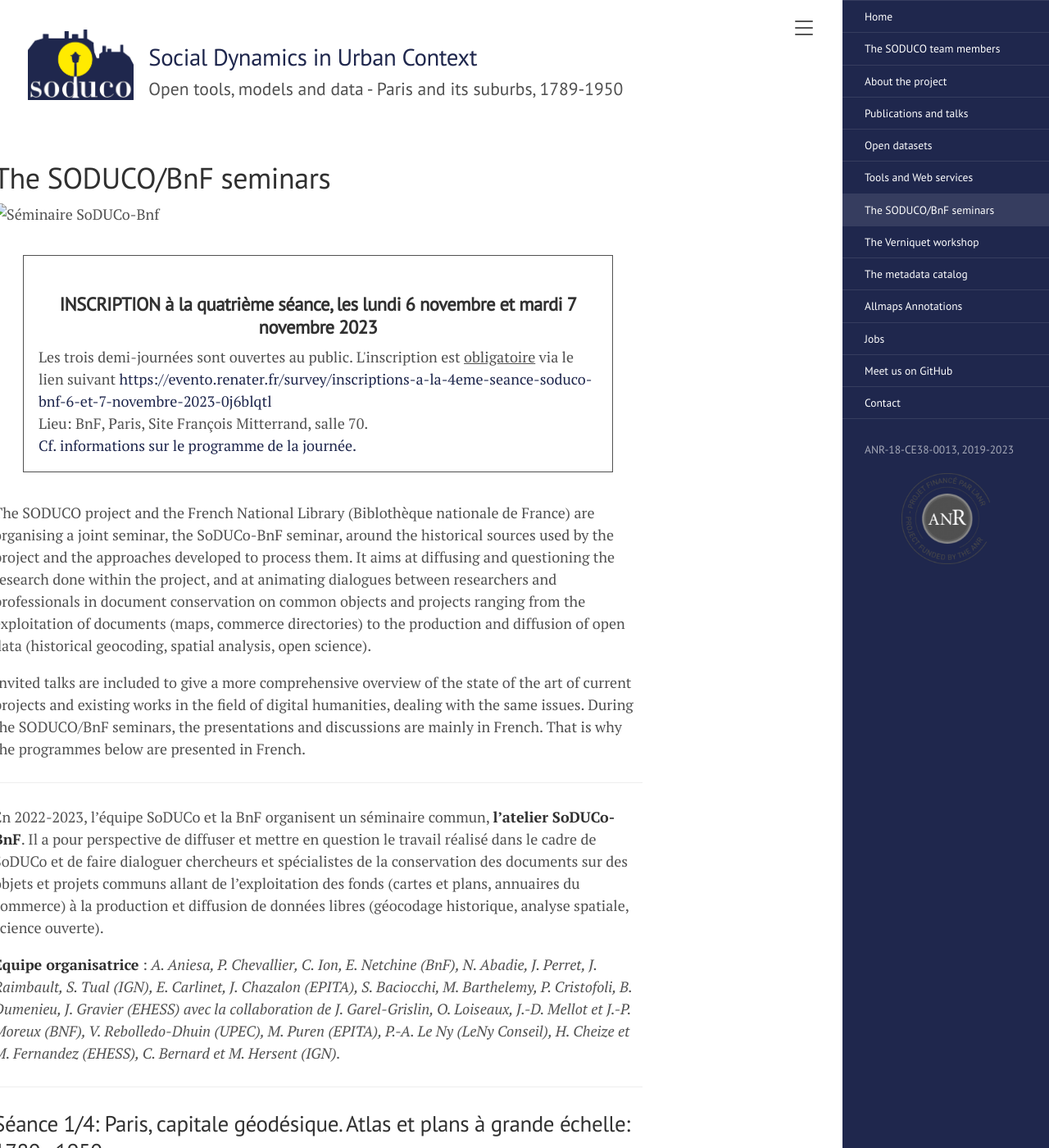
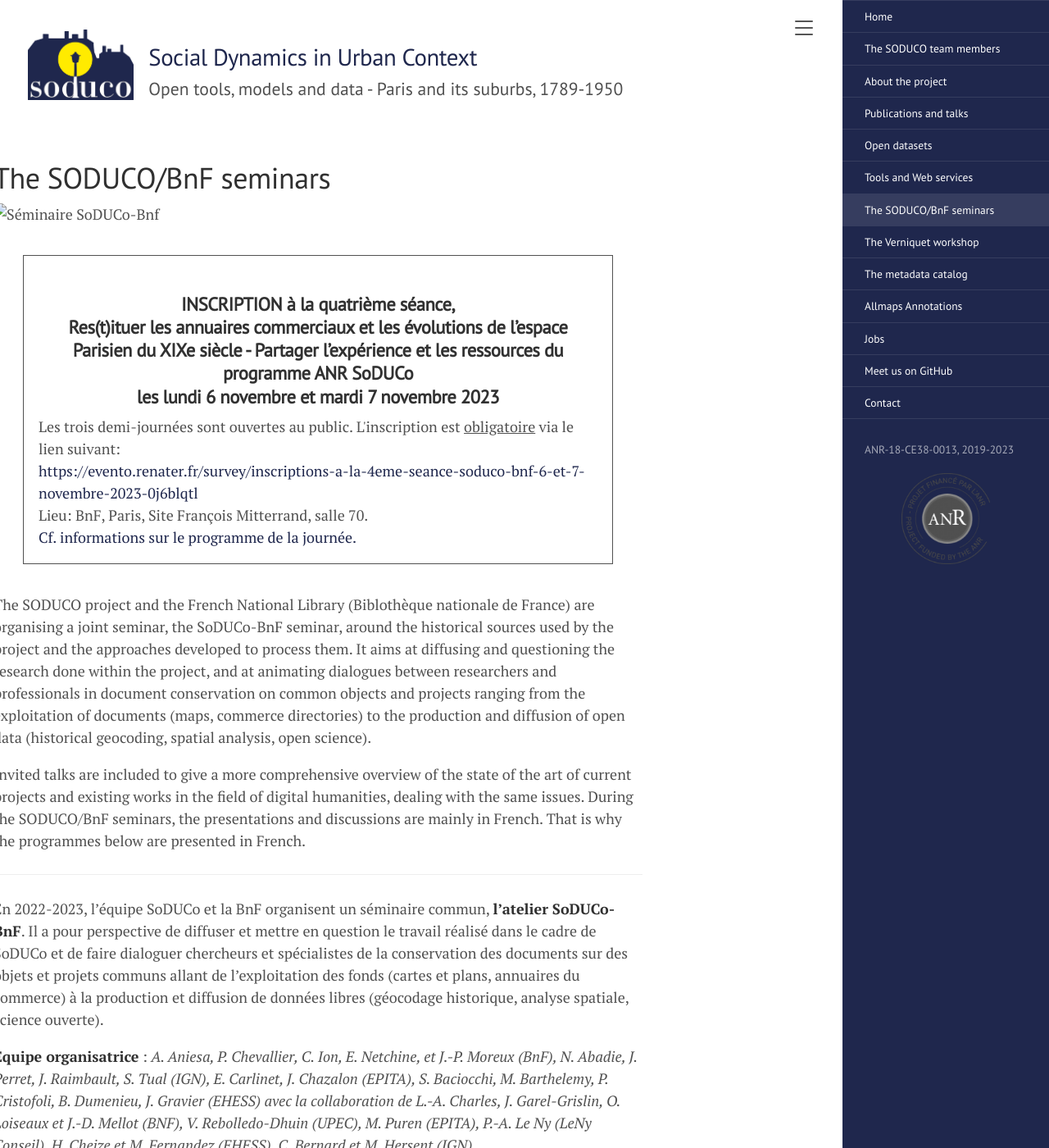
Before and after one commit to soduco/soduco.github.io, a Jekyll site: the page built from soduco_bnf_seminars.md, in a window 1280 px wide and 1400 px high. Shown: the whole window at 82% size. Built offline with Jekyll 4.4.1, drawn with Linux system fonts in a browser that asks for light colours; some of the changed text lies outside the part shown.

Commit message:
entete 3

```diff
--- a/soduco_bnf_seminars.md
+++ b/soduco_bnf_seminars.md
@@ -8,8 +8,8 @@
 
 
 <div id="ed" markdown="0" style="margin:2em; border:1px solid; padding: 1rem;">
-<h3 style="text-align:center; font-weight:bold;">INSCRIPTION à la quatrième séance, les lundi 6 novembre et mardi 7 novembre 2023</h3>
-Les trois demi-journées sont ouvertes au public. L'inscription est <span style="text-decoration: underline;">obligatoire</span> via le lien suivant <a href="https://evento.renater.fr/survey/inscriptions-a-la-4eme-seance-soduco-bnf-6-et-7-novembre-2023-0j6blqtl">https://evento.renater.fr/survey/inscriptions-a-la-4eme-seance-soduco-bnf-6-et-7-novembre-2023-0j6blqtl</a>
+<h3 style="text-align:center; font-weight:bold;">INSCRIPTION à la quatrième séance,<br> Res(t)ituer les annuaires commerciaux et les évolutions de l’espace Parisien du XIXe siècle - Partager l’expérience et les ressources du programme ANR SoDUCo<br> les lundi 6 novembre et mardi 7 novembre 2023</h3>
+Les trois demi-journées sont ouvertes au public. L'inscription est <span style="text-decoration: underline;">obligatoire</span> via le lien suivant:<br> <a href="https://evento.renater.fr/survey/inscriptions-a-la-4eme-seance-soduco-bnf-6-et-7-novembre-2023-0j6blqtl">https://evento.renater.fr/survey/inscriptions-a-la-4eme-seance-soduco-bnf-6-et-7-novembre-2023-0j6blqtl</a>
 <br/>
 Lieu: BnF, Paris, Site François Mitterrand, salle 70.
 <br/>
@@ -26,7 +26,7 @@
 
 En 2022-2023, l’équipe SoDUCo et la BnF organisent un séminaire commun, **l’atelier SoDUCo-BnF**. Il a pour perspective de diffuser et mettre en question le travail réalisé dans le cadre de SoDUCo et de faire dialoguer chercheurs et spécialistes de la conservation des documents sur des objets et projets communs allant de l’exploitation des fonds (cartes et plans, annuaires du commerce) à la production et diffusion de données libres (géocodage historique, analyse spatiale, science ouverte).
 
-**Equipe organisatrice** : *A. Aniesa, P. Chevallier, C. Ion, E. Netchine (BnF), N. Abadie, J. Perret, J. Raimbault, S. Tual (IGN), E. Carlinet, J. Chazalon (EPITA), S. Baciocchi, M. Barthelemy, P. Cristofoli, B. Dumenieu, J. Gravier (EHESS) avec la collaboration de J. Garel-Grislin, O. Loiseaux, J.-D. Mellot et J.-P. Moreux (BNF), V. Rebolledo-Dhuin (UPEC), M. Puren (EPITA), P.-A. Le Ny (LeNy Conseil), H. Cheize et M. Fernandez (EHESS), C. Bernard et M. Hersent (IGN).*
+**Equipe organisatrice** : *A. Aniesa, P. Chevallier, C. Ion, E. Netchine, et J.-P. Moreux (BnF), N. Abadie, J. Perret, J. Raimbault, S. Tual (IGN), E. Carlinet, J. Chazalon (EPITA), S. Baciocchi, M. Barthelemy, P. Cristofoli, B. Dumenieu, J. Gravier (EHESS) avec la collaboration de L.-A. Charles, J. Garel-Grislin, O. Loiseaux et J.-D. Mellot (BNF), V. Rebolledo-Dhuin (UPEC), M. Puren (EPITA), P.-A. Le Ny (LeNy Conseil), H. Cheize et M. Fernandez (EHESS), C. Bernard et M. Hersent (IGN).*
 
 ***
 
```
